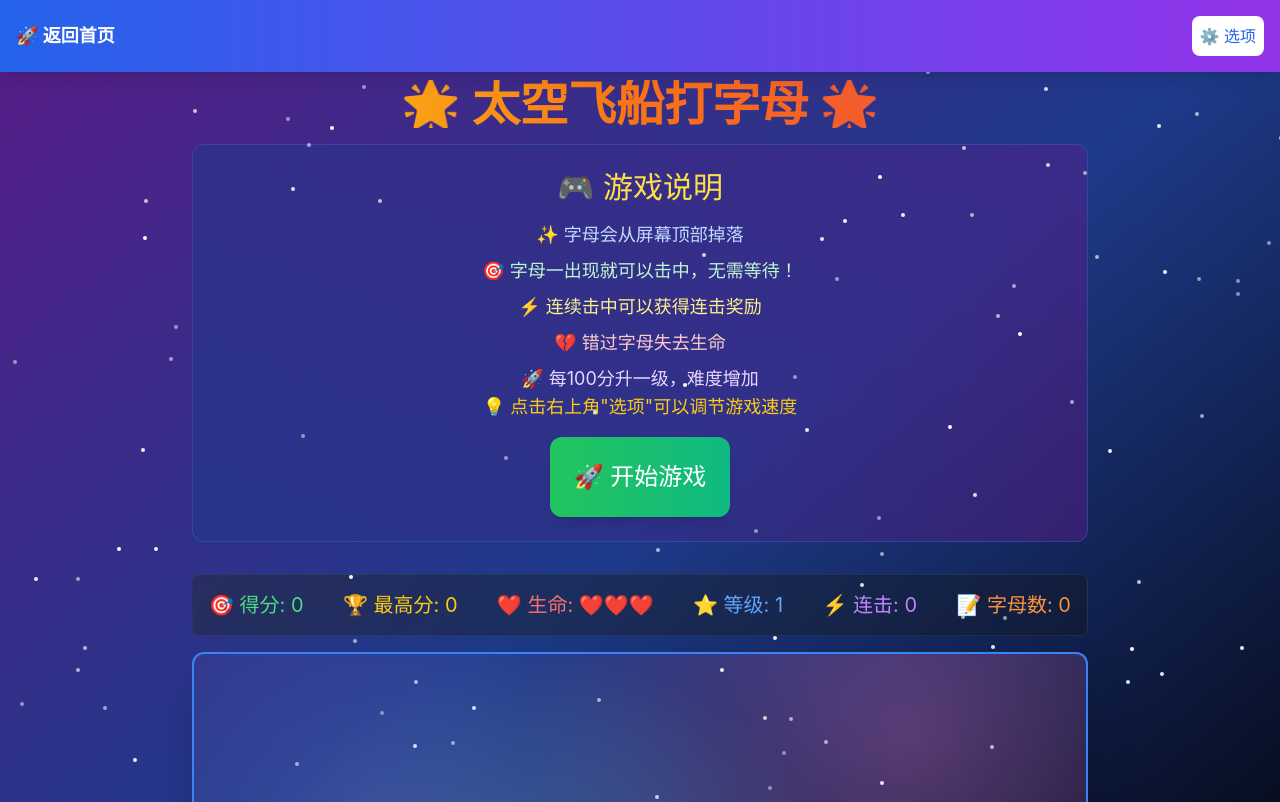
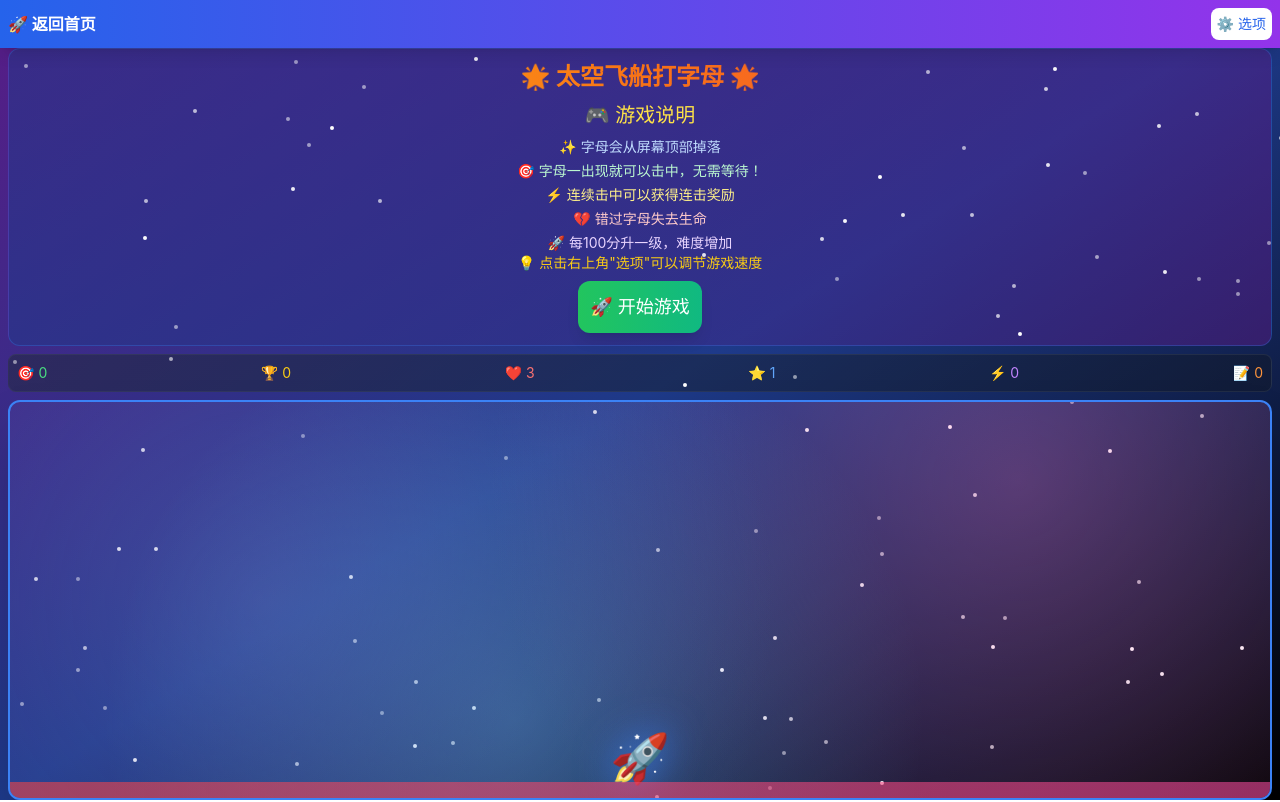
Before and after one commit to Chandler-Sun/GamesForKids, a Next.js app: page /games/space-letter-shooter in a window 1280 px wide. Shown: the top 802 px of the page. Built offline with nearby package versions, Linux system fonts and the light colour scheme.

Commit message:
refactor: 优化太空飞船打字母游戏界面，调整布局和样式以提升用户体验

```diff
--- a/src/app/games/space-letter-shooter/page.tsx
+++ b/src/app/games/space-letter-shooter/page.tsx
@@ -335,7 +335,7 @@ export default function SpaceLetterShooter() {
   };
 
   return (
-    <div className="flex flex-col items-center justify-center min-h-screen bg-gradient-to-br from-purple-900 via-blue-900 to-black text-white p-4 relative overflow-hidden">
+    <div className="flex flex-col h-screen bg-gradient-to-br from-purple-900 via-blue-900 to-black text-white relative overflow-hidden">
       {/* 动态背景星星 */}
       <div className="fixed inset-0 pointer-events-none">
         {Array.from({ length: 100 }).map((_, i) => (
@@ -352,18 +352,18 @@ export default function SpaceLetterShooter() {
         ))}
       </div>
 
-      <nav className="fixed top-0 left-0 w-full bg-gradient-to-r from-blue-600 to-purple-600 text-white p-4 flex justify-between items-center z-50 shadow-lg">
-        <a href="/" className="text-lg font-bold hover:text-yellow-300 transition-colors">🚀 返回首页</a>
+      <nav className="fixed top-0 left-0 w-full bg-gradient-to-r from-blue-600 to-purple-600 text-white p-2 flex justify-between items-center z-50 shadow-lg">
+        <a href="/" className="text-base font-bold hover:text-yellow-300 transition-colors">🚀 返回首页</a>
         <button
           onClick={() => setShowSettings(!showSettings)}
-          className="bg-white text-blue-600 p-2 rounded-lg hover:bg-gray-100 transition-colors"
+          className="bg-white text-blue-600 p-1.5 rounded-lg hover:bg-gray-100 transition-colors text-sm"
         >
           ⚙️ 选项
         </button>
       </nav>
 
       {showSettings && (
-        <div className="fixed top-16 right-0 w-64 bg-gradient-to-b from-gray-800 to-gray-900 p-4 shadow-xl z-40 rounded-l-lg border-l border-blue-500">
+        <div className="fixed top-12 right-0 w-64 bg-gradient-to-b from-gray-800 to-gray-900 p-4 shadow-xl z-40 rounded-l-lg border-l border-blue-500">
           <div className="mt-4">
             <label htmlFor="difficulty" className="block mb-2 text-blue-300">难度:</label>
             <select
@@ -485,25 +485,24 @@ export default function SpaceLetterShooter() {
         </div>
       )}
 
-      <div className="mt-16 w-full max-w-4xl">
-        <h1 className="text-5xl font-bold mb-4 text-center bg-gradient-to-r from-yellow-400 via-orange-500 to-red-500 bg-clip-text text-transparent">
-          🌟 太空飞船打字母 🌟
-        </h1>
-
+      <div className="flex flex-col h-full pt-12 w-full max-w-full px-2">
         {!gameStarted && !gameOver && (
-          <div className="text-center mb-8 bg-gradient-to-r from-blue-900/50 to-purple-900/50 p-6 rounded-xl border border-blue-500/30">
-            <h2 className="text-3xl mb-4 text-yellow-300">🎮 游戏说明</h2>
-            <div className="space-y-2 text-lg">
+          <div className="text-center mb-2 bg-gradient-to-r from-blue-900/50 to-purple-900/50 p-3 rounded-xl border border-blue-500/30">
+            <h1 className="text-2xl font-bold mb-2 bg-gradient-to-r from-yellow-400 via-orange-500 to-red-500 bg-clip-text text-transparent">
+              🌟 太空飞船打字母 🌟
+            </h1>
+            <h2 className="text-xl mb-2 text-yellow-300">🎮 游戏说明</h2>
+            <div className="space-y-1 text-sm">
               <p className="text-blue-200">✨ 字母会从屏幕顶部掉落</p>
               <p className="text-green-200">🎯 字母一出现就可以击中，无需等待！</p>
               <p className="text-yellow-200">⚡ 连续击中可以获得连击奖励</p>
               <p className="text-red-200">💔 错过字母失去生命</p>
               <p className="text-purple-200">🚀 每100分升一级，难度增加</p>
             </div>
-            <p className="mb-4 text-yellow-400 text-lg">💡 点击右上角"选项"可以调节游戏速度</p>
+            <p className="mb-2 text-yellow-400 text-sm">💡 点击右上角"选项"可以调节游戏速度</p>
             <button
               onClick={startGame}
-              className="bg-gradient-to-r from-green-500 to-emerald-500 text-white p-6 rounded-xl text-2xl hover:from-green-600 hover:to-emerald-600 transition-all transform hover:scale-105 shadow-lg"
+              className="bg-gradient-to-r from-green-500 to-emerald-500 text-white p-3 rounded-xl text-lg hover:from-green-600 hover:to-emerald-600 transition-all transform hover:scale-105 shadow-lg"
             >
               🚀 开始游戏
             </button>
@@ -511,34 +510,40 @@ export default function SpaceLetterShooter() {
         )}
 
         {gameOver && (
-          <div className="text-center mb-8 bg-gradient-to-r from-red-900/50 to-pink-900/50 p-6 rounded-xl border border-red-500/30">
-            <h2 className="text-4xl mb-4 text-red-400">💥 游戏结束</h2>
-            <div className="space-y-2 text-xl">
+          <div className="text-center mb-2 bg-gradient-to-r from-red-900/50 to-pink-900/50 p-3 rounded-xl border border-red-500/30">
+            <h2 className="text-2xl mb-2 text-red-400">💥 游戏结束</h2>
+            <div className="space-y-1 text-base">
               <p className="text-yellow-300">最终得分: {score}</p>
               <p className="text-blue-300">最高分: {highScore}</p>
               <p className="text-green-300">最大连击: {maxCombo}</p>
             </div>
             <button
               onClick={restartGame}
-              className="bg-gradient-to-r from-blue-500 to-purple-500 text-white p-6 rounded-xl text-2xl hover:from-blue-600 hover:to-purple-600 transition-all transform hover:scale-105 shadow-lg mt-4"
+              className="bg-gradient-to-r from-blue-500 to-purple-500 text-white p-3 rounded-xl text-lg hover:from-blue-600 hover:to-purple-600 transition-all transform hover:scale-105 shadow-lg mt-2"
             >
               🔄 重新开始
             </button>
           </div>
         )}
 
-        <div className="flex justify-between mb-4 text-xl bg-gradient-to-r from-gray-800/50 to-gray-900/50 p-4 rounded-lg border border-gray-600/30">
-          <div className="text-green-400">🎯 得分: {score}</div>
-          <div className="text-yellow-400">🏆 最高分: {highScore}</div>
-          <div className="text-red-400">❤️ 生命: {'❤️'.repeat(lives)}</div>
-          <div className="text-blue-400">⭐ 等级: {level}</div>
-          <div className="text-purple-400">⚡ 连击: {combo}</div>
-          <div className="text-orange-400">📝 字母数: {letters.length}</div>
+        {(gameStarted || gameOver) && (
+          <h1 className="text-2xl font-bold mb-2 text-center bg-gradient-to-r from-yellow-400 via-orange-500 to-red-500 bg-clip-text text-transparent">
+            🌟 太空飞船打字母 🌟
+          </h1>
+        )}
+
+        <div className="flex justify-between mb-2 text-sm bg-gradient-to-r from-gray-800/50 to-gray-900/50 p-2 rounded-lg border border-gray-600/30 flex-wrap gap-1">
+          <div className="text-green-400">🎯 {score}</div>
+          <div className="text-yellow-400">🏆 {highScore}</div>
+          <div className="text-red-400">❤️ {lives}</div>
+          <div className="text-blue-400">⭐ {level}</div>
+          <div className="text-purple-400">⚡ {combo}</div>
+          <div className="text-orange-400">📝 {letters.length}</div>
         </div>
 
         <div
           ref={gameAreaRef}
-          className="relative w-full h-96 bg-gradient-to-b from-blue-900 via-purple-900 to-black border-2 border-blue-500 rounded-xl overflow-hidden shadow-2xl"
+          className="relative w-full flex-1 min-h-0 bg-gradient-to-b from-blue-900 via-purple-900 to-black border-2 border-blue-500 rounded-xl overflow-hidden shadow-2xl"
           style={{
             backgroundImage: `
               radial-gradient(circle at 20% 50%, rgba(120, 119, 198, 0.3) 0%, transparent 50%),
@@ -611,15 +616,15 @@ export default function SpaceLetterShooter() {
         </div>
 
         {gameStarted && !gameOver && (
-          <div className="text-center mt-4 bg-gradient-to-r from-gray-800/30 to-gray-900/30 p-4 rounded-lg border border-gray-600/30">
-            <p className="text-lg text-gray-200">
+          <div className="text-center mt-1 bg-gradient-to-r from-gray-800/30 to-gray-900/30 p-2 rounded-lg border border-gray-600/30">
+            <p className="text-sm text-gray-200">
               ⌨️ 按键盘上的字母键来射击掉落的字母！
             </p>
-            <p className="text-sm text-gray-400 mt-2">
+            <p className="text-xs text-gray-400 mt-1">
               🚀 当前速度: {speedMultiplier}x | ⏱️ 生成间隔: {spawnRate}ms
             </p>
             {combo > 0 && (
-              <p className="text-lg text-purple-300 mt-2 animate-pulse">
+              <p className="text-sm text-purple-300 mt-1 animate-pulse">
                 ⚡ 连击: {combo} | 最大连击: {maxCombo}
               </p>
             )}
```
